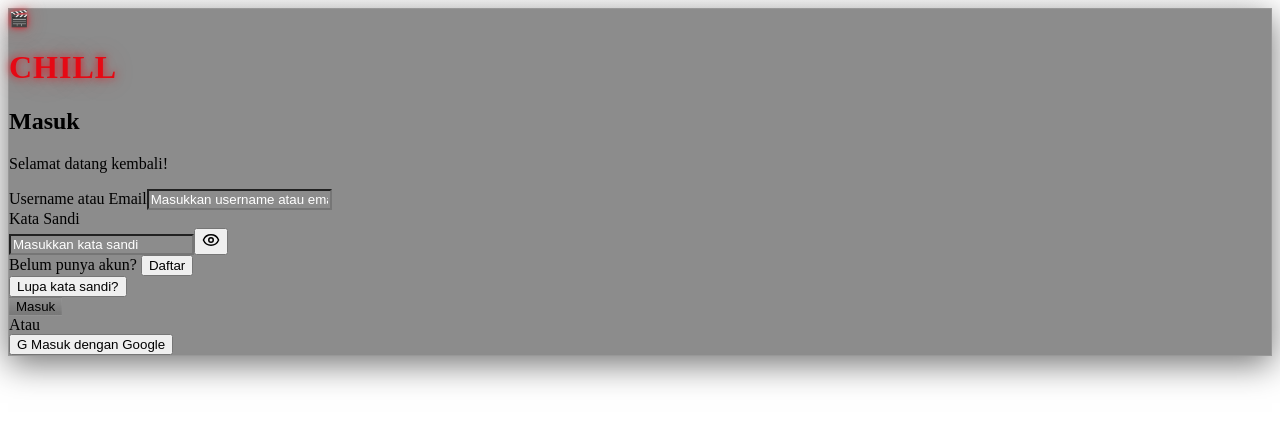
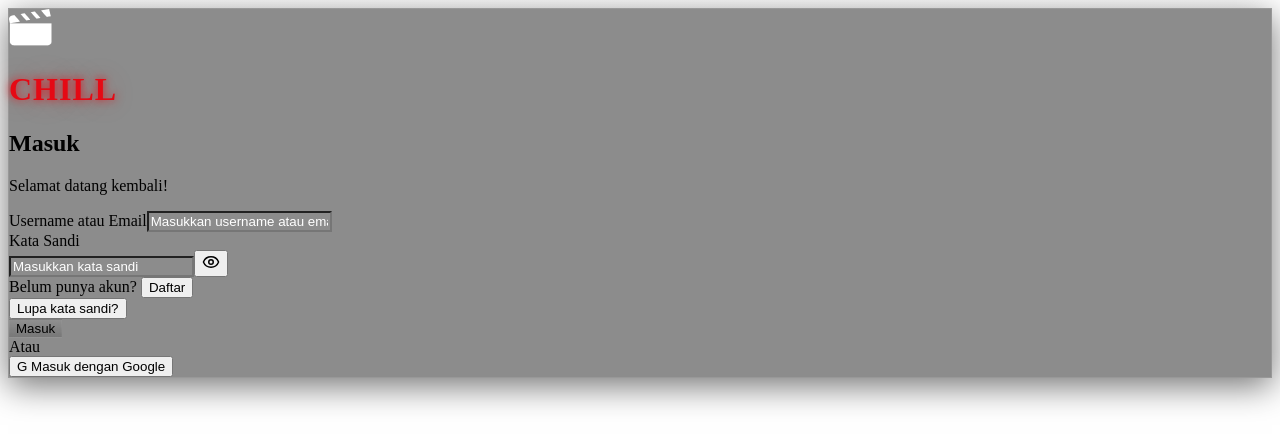
Before and after one commit to Rafliy945/Muhammad-Rafliyanto-Tugas-Harisenin-Intermadate-Fe-1-, a React (Vite) app: page / in a window 1280 px wide. Shown: the top 446 px of the page. Built offline with nearby package versions, Linux system fonts and the light colour scheme; the HTML template or start-up script is replaced by a standard one.

Commit message:
Update Login.jsx

```diff
--- a/src/components/Login.jsx
+++ b/src/components/Login.jsx
@@ -163,7 +163,7 @@ const Login = ({ setCurrentPage, setUser }) => {
                         "0 0 6px rgba(229,9,20,0.9), 0 0 20px rgba(229,9,20,0.35)",
                     }}
                   >
-                    🎬
+                    <img src="/icons/logo-chill.png" alt="Logo Chill"/>
                   </span>
                   <h1
                     className="text-2xl font-extrabold"
```
